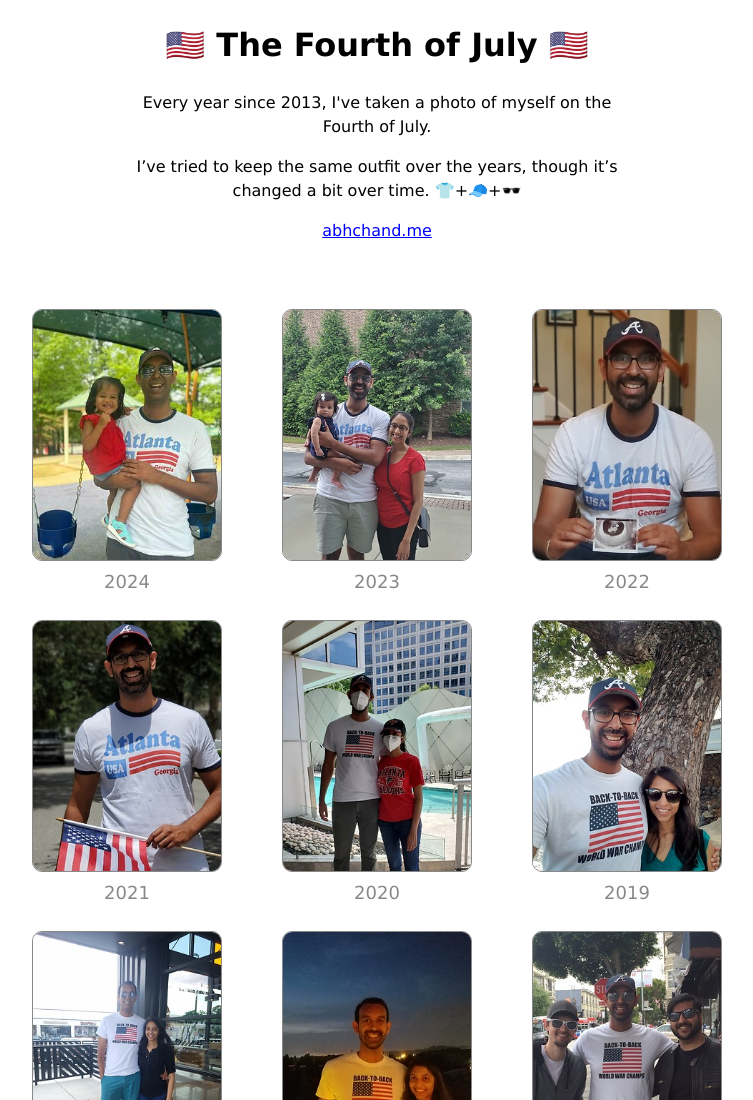
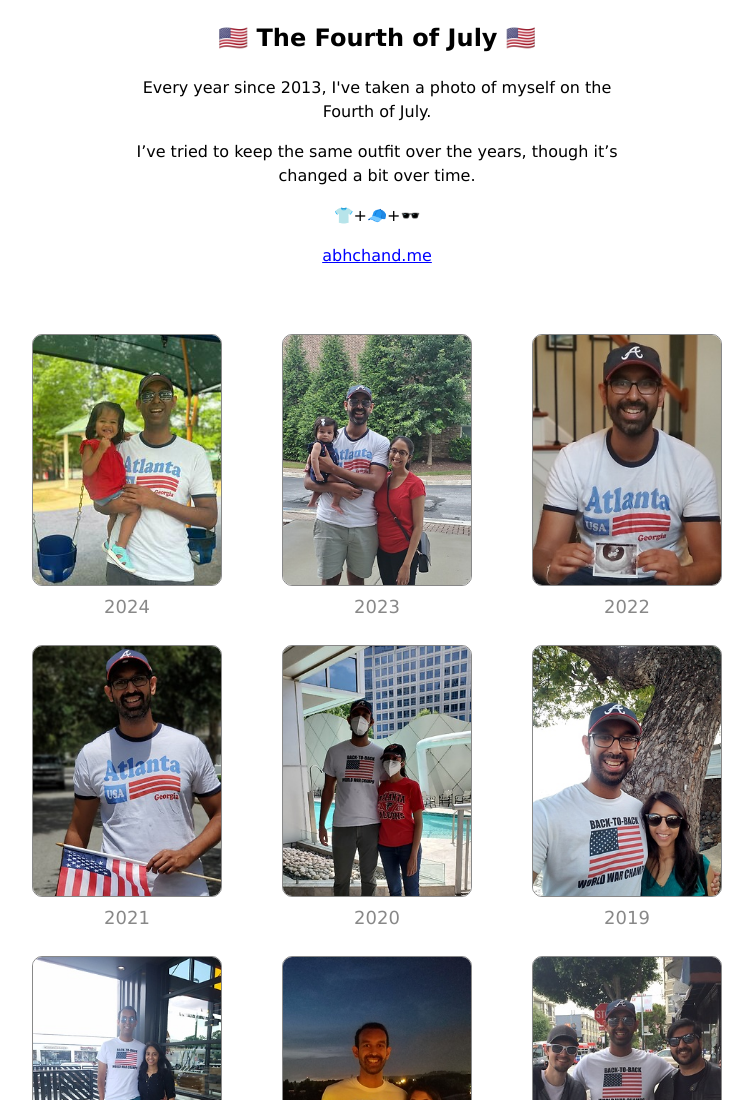
Before and after one commit to abhchand/fourth-of-july, a plain HTML site: page index.html in a window 1280 px wide. Shown: the top 1100 px of the page, without its empty margins (263-1016 px from the left). Drawn offline with Linux system fonts and the light colour scheme.

Commit message:
smaller heading, emojis on separate line

```diff
--- a/index.html
+++ b/index.html
@@ -16,9 +16,10 @@
   </head>
   <body>
     <div class="heading">
-      <h1>🇺🇸 The Fourth of July 🇺🇸</h1>
+      <h2>🇺🇸 The Fourth of July 🇺🇸</h2>
       <p>Every year since 2013, I've taken a photo of myself on the Fourth of July.</p>
-      <p>I’ve tried to keep the same outfit over the years, though it’s changed a bit over time. 👕+🧢+🕶️</p>
+      <p>I’ve tried to keep the same outfit over the years, though it’s changed a bit over time.</p>
+      <p>👕+🧢+🕶️</p>
       <p><a href="https://abhchand.me/">abhchand.me</a></p>
     </div>
 
```
